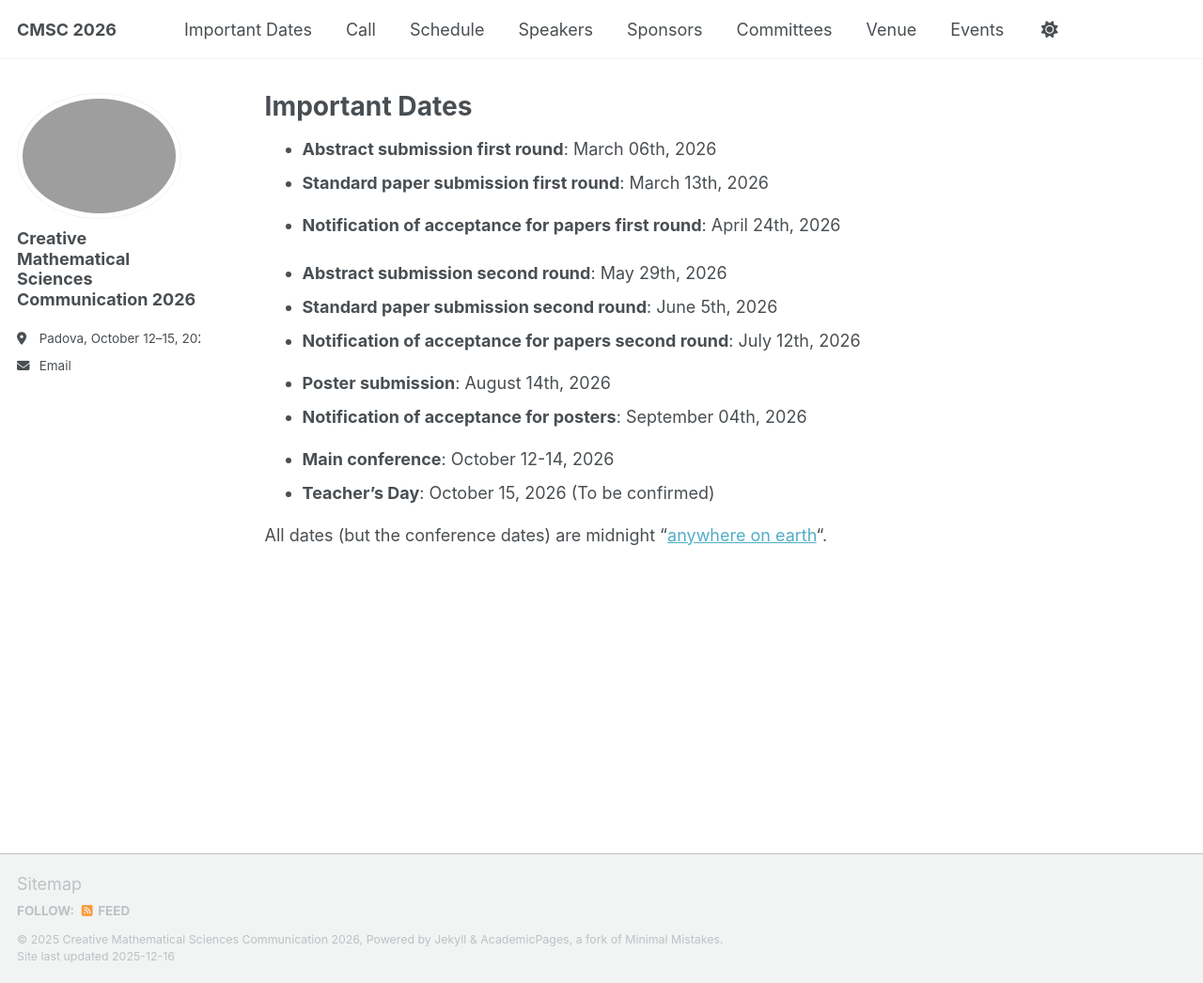
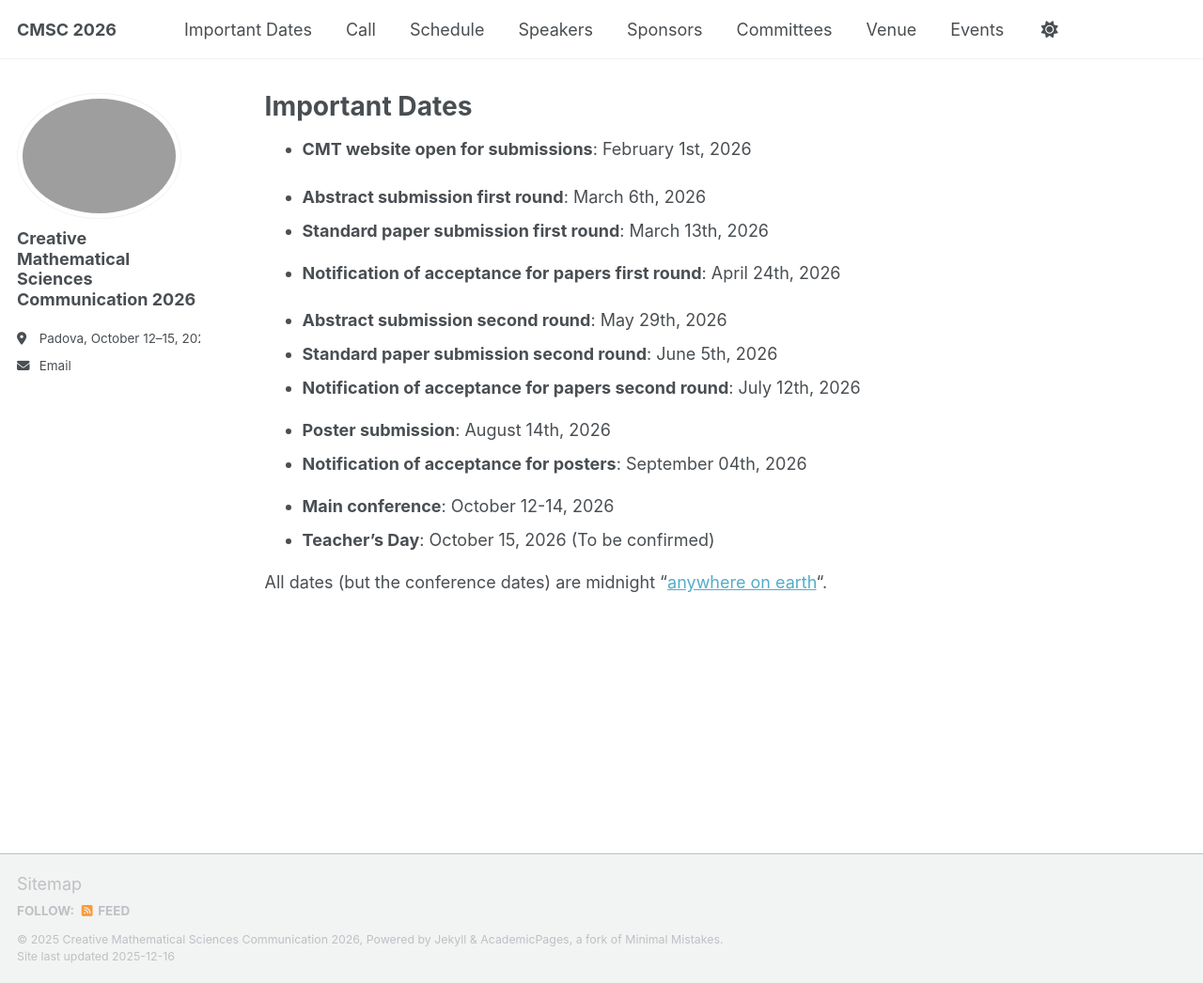
Before and after one commit to CMSC2026/cmsc2026.github.io, a Jekyll site: the page built from _pages/dates.md, in a window 1280 px wide and 1046 px high. Shown: the whole window at 94% size. Built offline with Jekyll 4.4.1, drawn with Linux system fonts in a browser that asks for light colours; a script that is not in the unit is left out.

Commit message:
Update dates.md

```diff
--- a/_pages/dates.md
+++ b/_pages/dates.md
@@ -4,8 +4,9 @@ title: "Important Dates"
 permalink: /dates/
 author_profile: true
 ---
+- **CMT website open for submissions**: February 1st, 2026
 
-- **Abstract submission first round**: March 06th, 2026
+- **Abstract submission first round**: March 6th, 2026
 - **Standard paper submission first round**: March 13th, 2026
 - **Notification of acceptance for papers first round**: April 24th, 2026
 
```
